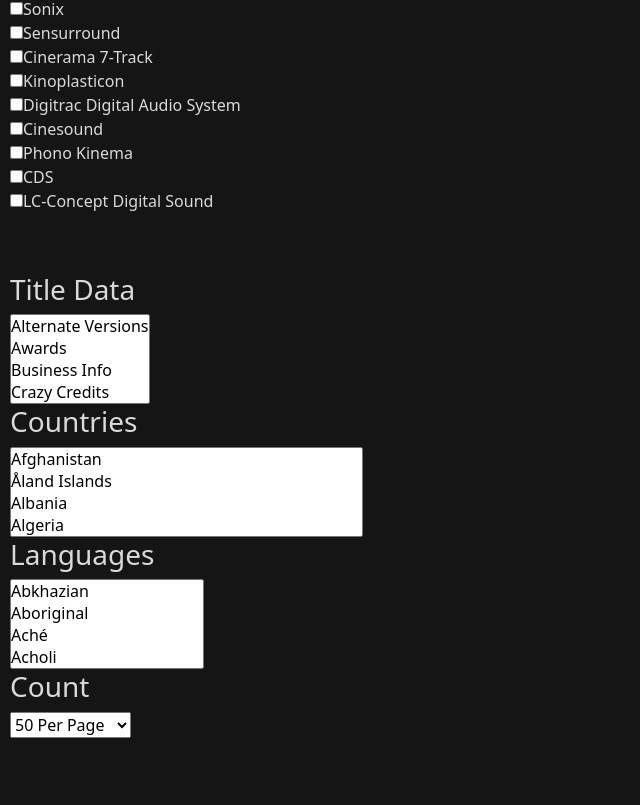
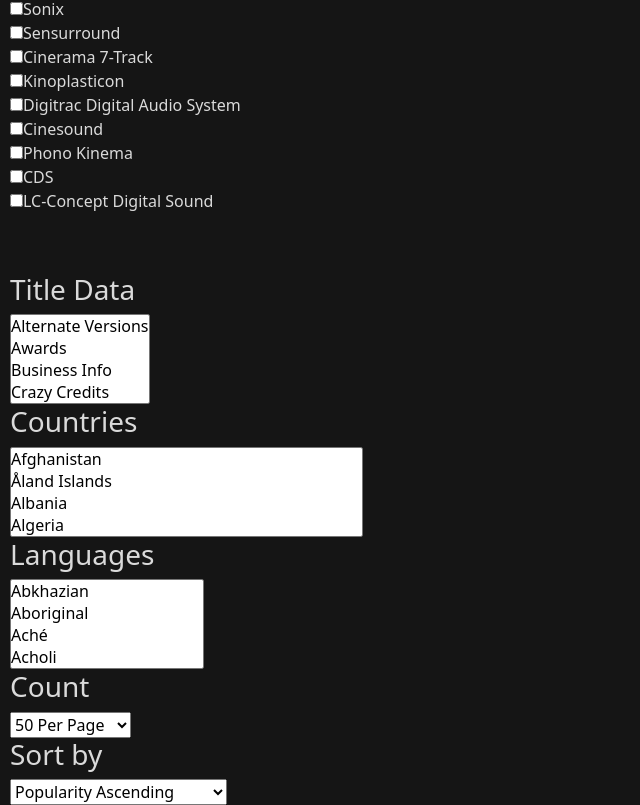
Before and after one commit to nikola-matkovic/imbd-api, a React (Create React App) app: page /advencedSearch in a window 1280 px wide. Shown: the part 3619-4424 px from the top of the page, without its empty margins (0-640 px from the left). Before the commit the page ends 4357 px from the top, so only its background shows below. Built offline with nearby package versions, Linux system fonts and the light colour scheme.

Commit message:
add sort

```diff
--- a/src/components/AdvencedSearch/index.jsx
+++ b/src/components/AdvencedSearch/index.jsx
@@ -251,6 +251,14 @@ const Advencedsearch = () => {
                     styles={style.selectOption}
                     multiple={false}
                 />
+                <SelectGroup
+                    name="sort"
+                    title="Sort by"
+                    array={selectFilters}
+                    arrayKey="Sort by"
+                    styles={style.selectOption}
+                    multiple={false}
+                />
             </section>
         </Layout>
     );
```
